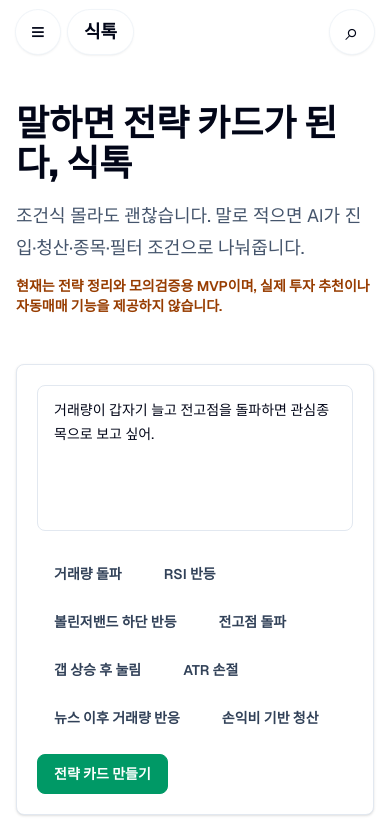
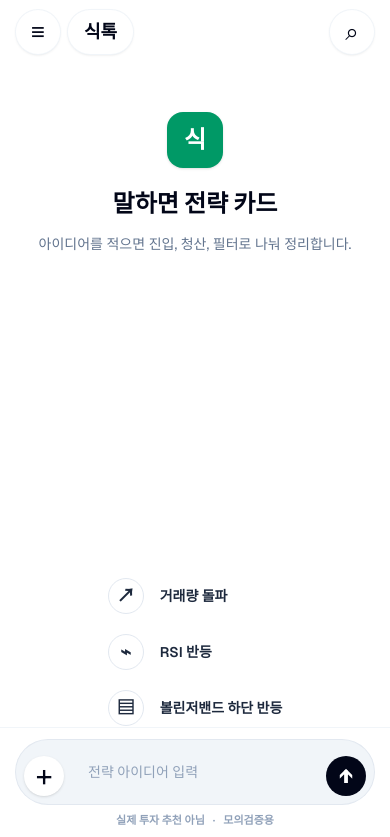
Before and after one commit to kmw1wlog/platform_block_trade, a Next.js app: page / in a window 390 px wide. Shown: the top 837 px of the page. Built offline with nearby package versions, Linux system fonts and the light colour scheme.

Commit message:
Refine mobile strategy composer

```diff
--- a/src/components/strategy/StrategyInput.tsx
+++ b/src/components/strategy/StrategyInput.tsx
@@ -1,10 +1,7 @@
 "use client";
 
-import { useState } from "react";
-import { DisclaimerBanner } from "@/components/app/DisclaimerBanner";
+import { useEffect, useRef, useState } from "react";
 import { MockBacktestReport } from "@/components/report/MockBacktestReport";
-import { Button } from "@/components/ui/Button";
-import { Card } from "@/components/ui/Card";
 import { Textarea } from "@/components/ui/Textarea";
 import { quickIdeaButtons, quickIdeas } from "@/lib/constants";
 import { addEvent, saveReport, updateStrategy } from "@/lib/storage";
@@ -12,13 +9,26 @@ import type { MockBacktestReport as Report, StrategyCard as StrategyCardType } f
 import { StrategyCard } from "./StrategyCard";
 
 export function StrategyInput() {
-  const [rawIdea, setRawIdea] = useState(quickIdeas[0]);
+  const [rawIdea, setRawIdea] = useState("");
   const [strategy, setStrategy] = useState<StrategyCardType | null>(null);
   const [report, setReport] = useState<Report | null>(null);
   const [loading, setLoading] = useState(false);
   const [error, setError] = useState("");
+  const textareaRef = useRef<HTMLTextAreaElement>(null);
+
+  useEffect(() => {
+    const textarea = textareaRef.current;
+    if (!textarea) return;
+    textarea.style.height = "auto";
+    textarea.style.height = `${Math.min(textarea.scrollHeight, 112)}px`;
+  }, [rawIdea]);
 
   async function createStrategy() {
+    const idea = rawIdea.trim();
+    if (!idea) {
+      setError("전략 아이디어를 한 문장으로 적어주세요.");
+      return;
+    }
     setLoading(true);
     setError("");
     setReport(null);
@@ -26,11 +36,12 @@ export function StrategyInput() {
       const response = await fetch("/api/strategy/parse", {
         method: "POST",
         headers: { "Content-Type": "application/json" },
-        body: JSON.stringify({ rawIdea }),
+        body: JSON.stringify({ rawIdea: idea }),
       });
       const data = (await response.json()) as { strategy?: StrategyCardType; error?: string };
       if (!response.ok || !data.strategy) throw new Error(data.error ?? "전략 카드를 만들지 못했습니다.");
       setStrategy(data.strategy);
+      setRawIdea("");
       addEvent({
         type: "strategy_created",
         strategyId: data.strategy.id,
@@ -69,55 +80,88 @@ export function StrategyInput() {
   }
 
   return (
-    <div className="mx-auto grid max-w-7xl gap-6 xl:grid-cols-[minmax(0,1fr)_360px]">
-      <div className="space-y-6">
-        <section className="py-6">
-          <h1 className="max-w-3xl text-4xl font-black tracking-normal text-slate-950 md:text-5xl">
-            말하면 전략 카드가 된다, 식톡
-          </h1>
-          <p className="mt-4 max-w-2xl text-lg leading-8 text-slate-600">
-            조건식 몰라도 괜찮습니다. 말로 적으면 AI가 진입·청산·종목·필터 조건으로 나눠줍니다.
-          </p>
-          <p className="mt-3 text-sm font-semibold text-amber-800">
-            현재는 전략 정리와 모의검증용 MVP이며, 실제 투자 추천이나 자동매매 기능을 제공하지 않습니다.
+    <div className="mx-auto flex min-h-[calc(100dvh-6rem)] max-w-5xl flex-col">
+      <div className="flex flex-1 flex-col gap-5">
+        <section className={`mx-auto max-w-2xl pt-8 text-center ${strategy ? "hidden md:block" : ""}`}>
+          <div className="mx-auto mb-5 flex size-14 items-center justify-center rounded-2xl bg-emerald-600 text-2xl font-black text-white shadow-sm">
+            식
+          </div>
+          <h1 className="text-2xl font-black tracking-normal text-slate-950 md:text-4xl">말하면 전략 카드</h1>
+          <p className="mt-3 text-sm leading-6 text-slate-500 md:text-base">
+            아이디어를 적으면 진입, 청산, 필터로 나눠 정리합니다.
           </p>
         </section>
 
-        <Card className="space-y-4">
+        {!strategy ? (
+          <div className="mx-auto mt-auto max-w-2xl space-y-3 pb-24 md:pb-0">
+            <div className="grid gap-2 text-sm font-semibold text-slate-800">
+              {quickIdeaButtons.slice(0, 3).map((item, index) => (
+                <button
+                  key={item.label}
+                  type="button"
+                  className="flex min-h-12 items-center gap-4 rounded-2xl bg-white px-2 text-left transition hover:bg-slate-50 md:px-4"
+                  onClick={() => setRawIdea(item.idea)}
+                >
+                  <span className="flex size-9 shrink-0 items-center justify-center rounded-full border border-slate-200 text-lg">
+                    {["↗", "⌁", "▤"][index]}
+                  </span>
+                  <span>{item.label}</span>
+                </button>
+              ))}
+            </div>
+          </div>
+        ) : null}
+
+        {strategy ? (
+          <div className="mx-auto max-w-5xl space-y-5 pb-28 md:pb-0">
+            <StrategyCard strategy={strategy} onBacktest={runBacktest} />
+            {report ? <MockBacktestReport strategy={strategy} report={report} /> : null}
+          </div>
+        ) : null}
+      </div>
+
+      <div className="fixed inset-x-0 bottom-0 z-40 border-t border-slate-100 bg-white/95 px-4 pb-4 pt-3 backdrop-blur md:sticky md:bottom-4 md:mx-auto md:mt-6 md:w-full md:max-w-3xl md:rounded-3xl md:border md:px-4 md:shadow-lg md:ring-1 md:ring-slate-100">
+        {error ? <p className="mb-2 text-center text-sm font-semibold text-rose-600">{error}</p> : null}
+        <div className="flex items-end gap-2 rounded-full bg-slate-100 px-2 py-2 ring-1 ring-slate-200">
+          <button
+            type="button"
+            aria-label="예시"
+            className="flex size-10 shrink-0 items-center justify-center rounded-full bg-white text-3xl leading-none shadow-sm"
+            onClick={() => setRawIdea(quickIdeas[0])}
+          >
+            +
+          </button>
           <Textarea
-            rows={5}
-            placeholder="예: 거래량이 갑자기 늘고 전고점을 돌파하면 관심종목으로 보고 싶어."
+            ref={textareaRef}
+            rows={1}
+            placeholder="전략 아이디어 입력"
             value={rawIdea}
             onChange={(event) => setRawIdea(event.target.value)}
+            onKeyDown={(event) => {
+              if (event.key === "Enter" && !event.shiftKey) {
+                event.preventDefault();
+                void createStrategy();
+              }
+            }}
+            className="max-h-28 min-h-10 min-w-0 flex-1 resize-none !rounded-none !border-0 !bg-transparent px-1 py-2 text-base leading-6 shadow-none focus:!border-transparent focus:!ring-0"
           />
-          <div className="flex flex-wrap gap-2">
-            {quickIdeaButtons.map((item) => (
-              <Button key={item.label} variant="ghost" className="min-h-9 px-3 py-1" onClick={() => setRawIdea(item.idea)}>
-                {item.label}
-              </Button>
-            ))}
-          </div>
-          <div className="flex flex-wrap items-center gap-3">
-            <Button onClick={createStrategy} disabled={loading}>
-              {loading ? "정리 중..." : "전략 카드 만들기"}
-            </Button>
-            {error ? <span className="text-sm font-semibold text-rose-600">{error}</span> : null}
-          </div>
-        </Card>
+          <button
+            type="button"
+            aria-label="전략 카드 만들기"
+            className="flex size-10 shrink-0 items-center justify-center rounded-full bg-slate-950 text-xl font-black text-white transition disabled:bg-slate-300"
+            onClick={createStrategy}
+            disabled={loading}
+          >
+            {loading ? "…" : "↑"}
+          </button>
+        </div>
 
-        {strategy ? <StrategyCard strategy={strategy} onBacktest={runBacktest} /> : null}
-        {strategy && report ? <MockBacktestReport strategy={strategy} report={report} /> : null}
+        <div className="mt-2 flex items-center justify-center gap-2 text-[11px] font-semibold text-slate-400">
+          <span>실제 투자 추천 아님</span>
+          <span>·</span>
+          <span>모의검증용</span>
+        </div>
       </div>
-
-      <aside className="space-y-4">
-        <DisclaimerBanner />
-        <Card>
-          <h2 className="text-lg font-black text-slate-950">AI 코치</h2>
-          <p className="mt-2 text-sm leading-6 text-slate-600">
-            식톡은 정확한 조건식 생성기가 아니라, 아이디어를 비교 가능한 문장형 전략 카드로 정리하는 작업공간입니다.
-          </p>
-        </Card>
-      </aside>
     </div>
   );
 }
```
